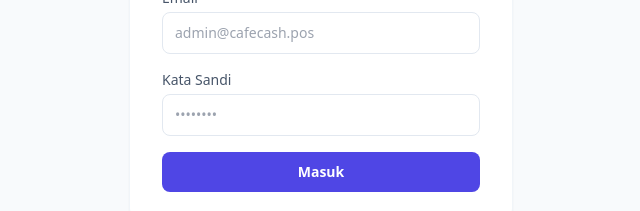
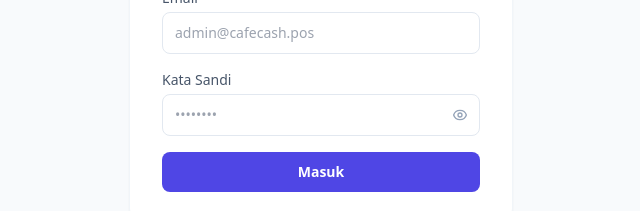
Before and after one commit to n4igme/cafecash, a Next.js app in the folder apps/admin/: page /login in a window 1280 px wide. Shown: the part 386-597 px from the top of the page, without its empty margins (319-959 px from the left). Built offline with nearby package versions, Linux system fonts and the light colour scheme; no server answers.

Commit message:
Login: add show/hide password toggle
- New PasswordInput.tsx client component
- Eye icon (👁) toggles between password/text input type
- Eye-off icon when password is visible
- Accessible: aria-label, tabIndex=-1 (skip in tab order)

```diff
--- /dev/null
+++ b/apps/admin/app/components/PasswordInput.tsx
@@ -0,0 +1,50 @@
+'use client'
+import { useState } from 'react'
+
+export default function PasswordInput({
+  placeholder,
+  label,
+}: {
+  placeholder: string
+  label: string
+}) {
+  const [show, setShow] = useState(false)
+
+  return (
+    <div>
+      <label htmlFor="password" className="block text-sm font-medium text-slate-600 mb-1">
+        {label}
+      </label>
+      <div className="relative">
+        <input
+          id="password" name="password"
+          type={show ? 'text' : 'password'}
+          autoComplete="current-password" required
+          placeholder={placeholder}
+          className="w-full border border-slate-200 rounded-lg px-3 py-2.5 pr-10 text-sm
+                     focus:outline-none focus:ring-2 focus:ring-indigo-400 transition"
+        />
+        <button
+          type="button"
+          onClick={() => setShow(s => !s)}
+          className="absolute right-3 top-1/2 -translate-y-1/2 text-slate-400 hover:text-slate-600 transition-colors"
+          tabIndex={-1}
+          aria-label={show ? 'Hide password' : 'Show password'}
+        >
+          {show ? (
+            // Eye-off icon
+            <svg xmlns="http://www.w3.org/2000/svg" className="w-4 h-4" fill="none" viewBox="0 0 24 24" stroke="currentColor" strokeWidth={2}>
+              <path strokeLinecap="round" strokeLinejoin="round" d="M13.875 18.825A10.05 10.05 0 0112 19c-4.478 0-8.268-2.943-9.543-7a9.97 9.97 0 011.563-3.029m5.858.908a3 3 0 114.243 4.243M9.878 9.878l4.242 4.242M9.88 9.88l-3.29-3.29m7.532 7.532l3.29 3.29M3 3l3.59 3.59m0 0A9.953 9.953 0 0112 5c4.478 0 8.268 2.943 9.543 7a10.025 10.025 0 01-4.132 4.411m0 0L21 21" />
+            </svg>
+          ) : (
+            // Eye icon
+            <svg xmlns="http://www.w3.org/2000/svg" className="w-4 h-4" fill="none" viewBox="0 0 24 24" stroke="currentColor" strokeWidth={2}>
+              <path strokeLinecap="round" strokeLinejoin="round" d="M15 12a3 3 0 11-6 0 3 3 0 016 0z" />
+              <path strokeLinecap="round" strokeLinejoin="round" d="M2.458 12C3.732 7.943 7.523 5 12 5c4.478 0 8.268 2.943 9.542 7-1.274 4.057-5.064 7-9.542 7-4.477 0-8.268-2.943-9.542-7z" />
+            </svg>
+          )}
+        </button>
+      </div>
+    </div>
+  )
+}
--- a/apps/admin/app/login/page.tsx
+++ b/apps/admin/app/login/page.tsx
@@ -1,6 +1,7 @@
 import { cookies } from 'next/headers'
 import { t } from '../../lib/i18n'
 import type { Lang } from '../../lib/i18n'
+import PasswordInput from '../components/PasswordInput'
 
 export default async function LoginPage({
   searchParams,
@@ -37,17 +38,10 @@
               />
             </div>
 
-            <div>
-              <label htmlFor="password" className="block text-sm font-medium text-slate-600 mb-1">
-                {t('login.password', lang)}
-              </label>
-              <input
-                id="password" name="password" type="password"
-                autoComplete="current-password" required placeholder="••••••••"
-                className="w-full border border-slate-200 rounded-lg px-3 py-2.5 text-sm
-                           focus:outline-none focus:ring-2 focus:ring-indigo-400 transition"
-              />
-            </div>
+            <PasswordInput
+              label={t('login.password', lang)}
+              placeholder="••••••••"
+            />
 
             {error && (
               <div className="bg-red-50 border border-red-100 text-red-600 text-sm rounded-lg px-4 py-3">
```
Also changed, not shown: 1 other file (tests, documents, lock files or other folders).
